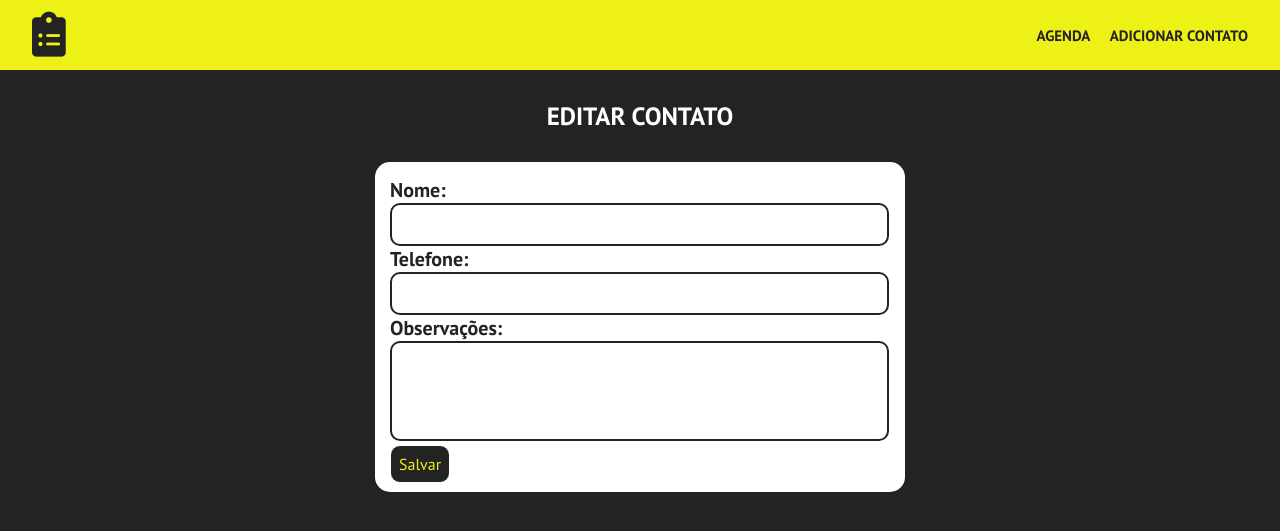
After one commit to DarlanAugusto/Agenda, a PHP site: page /edit.php in a window 1280 px wide. The commit adds this page. Shown: the top 531 px of the page. Run offline with PHP 8.4, Linux system fonts and the light colour scheme; data that the repository does not hold is empty.

Commit message:
Criando formulario de edição

```diff
--- a/css/styles.css
+++ b/css/styles.css
@@ -125,7 +125,8 @@ td {
     background-color: #eef115;
 }
 
-#container-create {
+#container-create,
+#container-edit {
     width: 500px;
     height: 300px;
     margin: 0 auto;
@@ -134,7 +135,7 @@ td {
     padding: 15px;
 }
 
-.create input {
+.create input, .edit input {
    width: 475px;
    background-color: transparent;
    border: 2px solid #242323 ;
@@ -157,7 +158,7 @@ textarea {
     resize: none;
 }
 
-.create label {
+.create label, .edit label {
     color: #242323;
     font-size: 20px;
 }
@@ -183,3 +184,13 @@ p#msg {
     font-size: 20px;
     padding: 15px;
 }
+
+@media(max-width: 480px) {
+    #home-link {
+        display: none;
+    }
+
+    ul, li {
+        height: auto;
+    }
+}
--- /dev/null
+++ b/edit.php
@@ -0,0 +1,32 @@
+<?php
+
+include_once("templates/header.php");
+
+?>
+
+    <h1 id="main-title">Editar Contato</h1>
+    <div id="container-edit">
+        <form action="<?php echo $BASE_URL?>config/process.php" method ="POST">
+            <input type="hidden" name="type" value ="edit">
+            <input type="hidden" name="id" value="">
+
+            <div class="edit">
+                <label class="subtitle" for="name">Nome:</label>
+                <input class="upp" type="text" name="nome" id="nome" value ="<?php echo $contact["nome"]?>" required>
+
+                <label class="subtitle" for="phone">Telefone:</label>
+                <input class="upp" type="text" name="phone" id="phone" value="<?php echo $contact["phone"]?>" required>
+
+                <label class="subtitle" for="obs">Observações:</label>
+                <textarea name="observations" id="observations" cols="30" rows="4"><?php echo $contact["observations"]?></textarea>
+            </div>
+            <button class="btn" type="submit">Salvar</button>
+        </form>
+    </div>
+
+
+<?php
+
+include_once("templates/footer.php");
+
+?>
--- a/index.php
+++ b/index.php
@@ -27,7 +27,7 @@ include_once("templates/header.php");
                         <td scope="row"><?php echo $contact["phone"]; ?></td>
                         <td class = "actions">
                             <a href="<?php echo $BASE_URL ?>show.php?id=<?php echo $contact["id"]; ?>"><i class="fa-solid fa-eye"></i></a>
-                            <a href="<?php echo $BASE_URL ?>#"><i class="fa-solid fa-pen-to-square"></i></a>
+                            <a href="<?php echo $BASE_URL ?>edit.php?id=<?php echo $contact["id"]; ?>"><i class="fa-solid fa-pen-to-square"></i></a>
                             <a href="<?php echo $BASE_URL ?>#"><i class="fa-solid fa-trash-can"></i></a>
                         </td>
                     </tr>
--- a/templates/header.php
+++ b/templates/header.php
@@ -31,7 +31,7 @@ if(isset($_SESSION['msg'])) {
 <nav>
 <a href="<?=$BASE_URL?>index.php"><i class="fa-solid fa-clipboard-list"></i></a>
     <ul>
-        <li><a href="<?php echo $BASE_URL?>index.php">Agenda</a></li>
+        <li><a id="home-link" href="<?php echo $BASE_URL?>index.php">Agenda</a></li>
         <li><a href="<?php echo $BASE_URL?>create.php">Adicionar contato</a></li>
     </ul>
 </nav>
```
